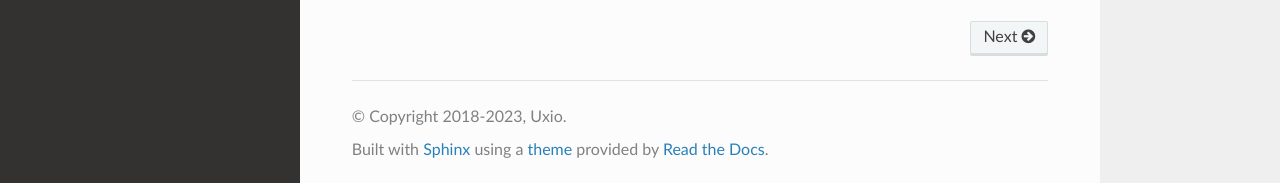
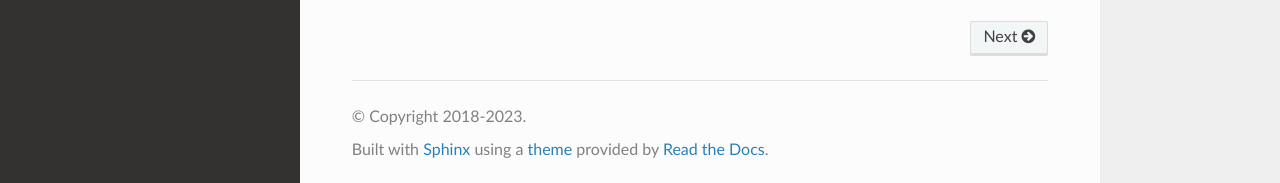
Before and after one commit to safe-global/safe-eth-py, a Sphinx documentation site: the page built from docs/source/index.rst, in a window 1280 px wide and 1217 px high. Shown: the part 1031-1214 px from the top of the window. Built offline with Sphinx 7.4.7 and the Read the Docs theme 2.0.0, drawn with Linux system fonts in a browser that asks for light colours; pages that are not in the unit, such as notebooks, are missing from menus.

Commit message:
Remove Uxio from copyright

```diff
--- a/docs/source/conf.py
+++ b/docs/source/conf.py
@@ -19,7 +19,7 @@ sys.path.insert(0, os.path.abspath("../../"))
 # -- Project information -----------------------------------------------------
 
 project = "Safe-eth-py"
-copyright = "2018-2023, Uxio"
+copyright = "2018-2023"
 author = "Uxio"
 
 
```
